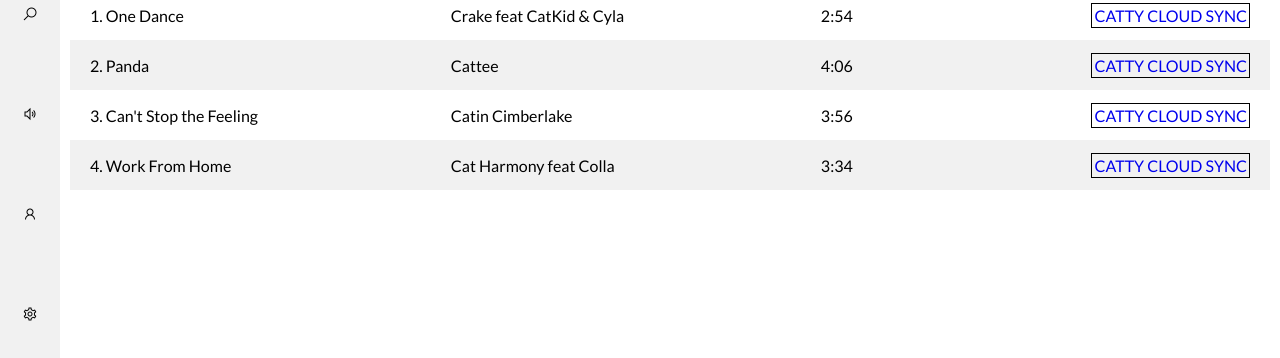
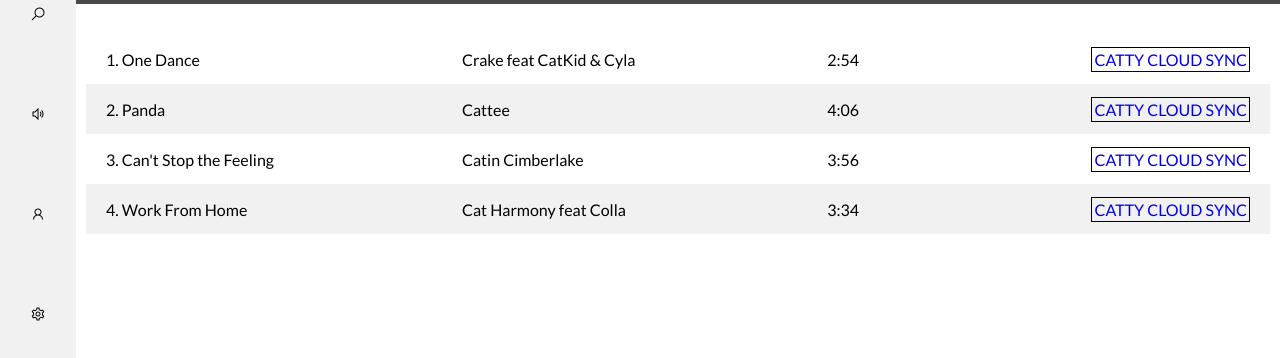
Before and after one commit to pesto-students/p9-rahul-RahulSG39, a plain HTML site: page Week-1/index.html in a window 1280 px wide. Shown: the part 236-594 px from the top of the page. Drawn offline with nearby package versions, Linux system fonts and the light colour scheme.

Commit message:
refactoring of code - removed hardcoded heights

```diff
--- a/Week-1/index.html
+++ b/Week-1/index.html
@@ -12,6 +12,7 @@
     <title>CattyBoard</title>
 </head>
 <body>
+    <div class="container">
         <nav>
             <a href="#menu"><i class="las la-bars"></i></a>
             <a href="#home"><i class="las la-home"></i></a>
@@ -22,6 +23,7 @@
             <a href="#spotify"><i class="la la-spotify"></i></a>
             <a href="#soundcloud"><i class="la la-soundcloud"></i></a>
         </nav>
+        <div class="main-content">
             <header>
                 <img src="https://vif1g.csb.app/src/assets/cattyboard.jpg" alt="CattyBoard Logo">
                 <div class="header-content">
@@ -63,6 +65,8 @@
                     <td><a href="#">CATTY CLOUD SYNC</a></td>
                 </tr>
             </table>
+        </div>
+    </div>
     <footer>
         <div class="footer-content">
             <img src="https://vif1g.csb.app/src/assets/cattyboard.jpg" alt="CattyBoard Logo">
--- a/Week-1/style.css
+++ b/Week-1/style.css
@@ -4,30 +4,37 @@
 }
 
 html {
-    margin-left: 60px;
     font-family: 'Lato', sans-serif;
 }
 
 body {
-    height: 90vh;
+     display: flex;
+     flex-direction: column;
+     min-height: 100vh;
+}
+
+.main-content {
+    display: flex;
+    flex-direction: column;
+    width: 100%;
+    gap: 20px;
+}
+
+.container {
+    display: flex;
+    flex: 1;
 }
 
 nav {
-    position: fixed;
-    top: 0;
-    left: 0;
-    width: 60px;
-    height: 85%;
     background-color: #f1f1f1;
     font-size: 16px;
 }
 
 nav > a {
-    position: relative;
     display: flex;
     align-items: center;
     justify-content: center;
-    padding: 42px 0;
+    padding: 42px 30px;
     text-decoration: none;
     color: black;
 }
@@ -47,7 +54,6 @@ header > img {
 }
 
 .header-content {
-    height: 100%;
     margin-left: 50px;
     color: rgb(216, 216, 216);
     display: flex;
@@ -102,7 +108,6 @@ td:nth-child(4) > a{
 }
 
 footer {
-    position: fixed;
     bottom: 0;
     left: 0;
     width: 100vw;
```
Lines whose indentation alone changed are shown as unchanged.
